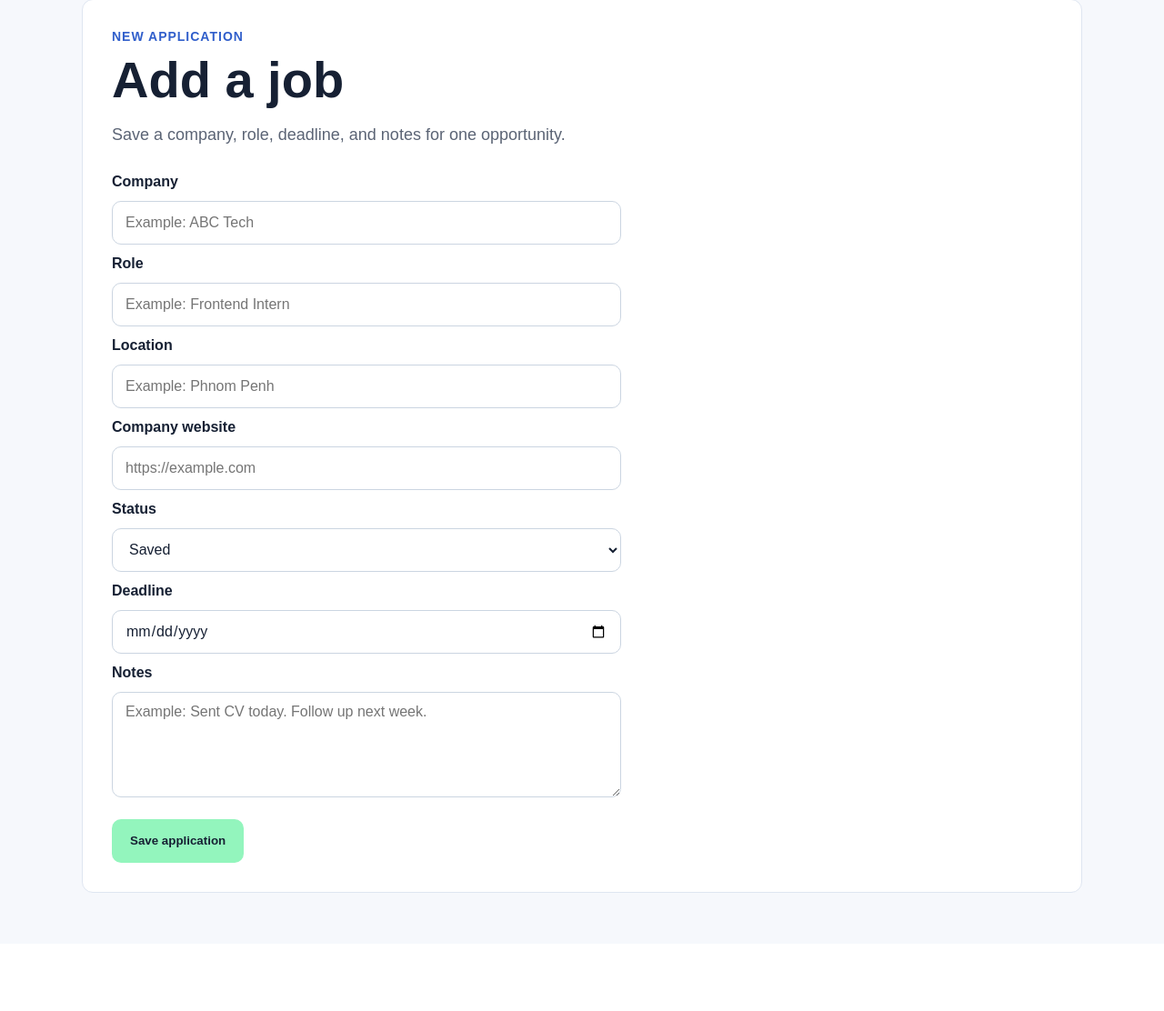
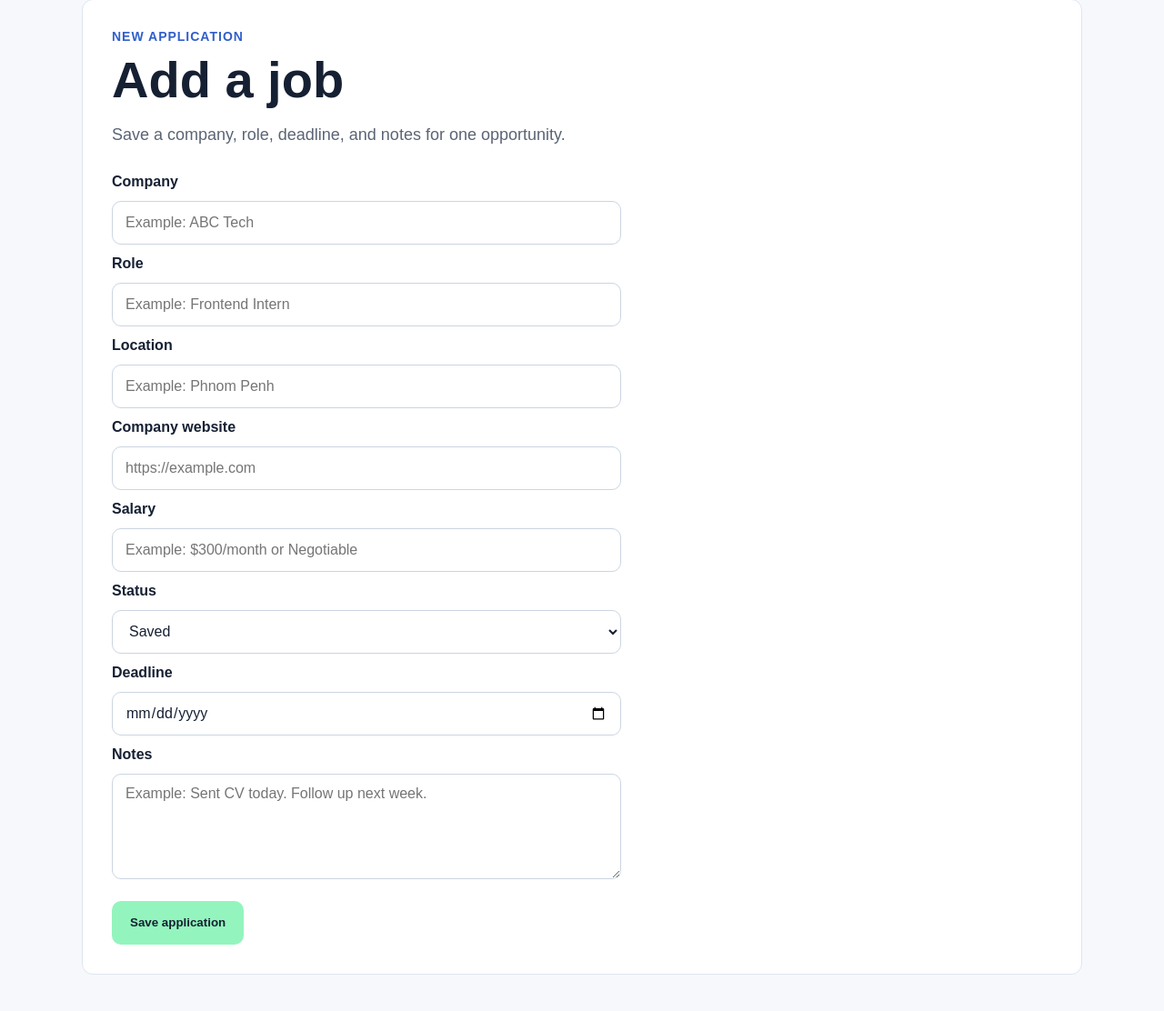
Before and after one commit to motkimlang76-tech/internship-tracker, a Flask app: page /jobs/new in a window 1280 px wide. Shown: the part 93-1205 px from the top of the page at 91% size. Before the commit the page ends 1075 px from the top, so only its background shows below. Run offline with Flask 3, Linux system fonts and the light colour scheme.

Commit message:
Add salary field to internship jobs

```diff
--- a/app.py
+++ b/app.py
@@ -26,6 +26,7 @@ def init_db():
             role TEXT NOT NULL,
             location TEXT,
             website TEXT,
+            salary TEXT,
             status TEXT NOT NULL,
             deadline TEXT,
             notes TEXT,
@@ -46,6 +47,9 @@ def init_db():
     if "website" not in column_names:
         connection.execute("ALTER TABLE jobs ADD COLUMN website TEXT")
 
+    if "salary" not in column_names:
+        connection.execute("ALTER TABLE jobs ADD COLUMN salary TEXT")
+
     connection.commit()
     connection.close()
 
@@ -59,6 +63,7 @@ def empty_job_form():
         "role": "",
         "location": "",
         "website": "",
+        "salary": "",
         "status": "Saved",
         "deadline": "",
         "notes": "",
@@ -79,6 +84,7 @@ def get_job_form_data():
         "role": request.form.get("role", "").strip(),
         "location": request.form.get("location", "").strip(),
         "website": website,
+        "salary": request.form.get("salary", "").strip(),
         "status": status,
         "deadline": request.form.get("deadline", "").strip(),
         "notes": request.form.get("notes", "").strip(),
@@ -192,14 +198,17 @@ def new_job():
         connection = get_db_connection()
         connection.execute(
             """
-            INSERT INTO jobs (company, role, location, website, status, deadline, notes)
-            VALUES (?, ?, ?, ?, ?, ?, ?)
+            INSERT INTO jobs (
+                company, role, location, website, salary, status, deadline, notes
+            )
+            VALUES (?, ?, ?, ?, ?, ?, ?, ?)
             """,
             (
                 form_data["company"],
                 form_data["role"],
                 form_data["location"],
                 form_data["website"],
+                form_data["salary"],
                 form_data["status"],
                 form_data["deadline"],
                 form_data["notes"],
@@ -245,7 +254,14 @@ def edit_job(job_id):
         connection.execute(
             """
             UPDATE jobs
-            SET company = ?, role = ?, location = ?, website = ?, status = ?, deadline = ?, notes = ?
+            SET company = ?,
+                role = ?,
+                location = ?,
+                website = ?,
+                salary = ?,
+                status = ?,
+                deadline = ?,
+                notes = ?
             WHERE id = ?
             """,
             (
@@ -253,6 +269,7 @@ def edit_job(job_id):
                 form_data["role"],
                 form_data["location"],
                 form_data["website"],
+                form_data["salary"],
                 form_data["status"],
                 form_data["deadline"],
                 form_data["notes"],
--- a/templates/dashboard.html
+++ b/templates/dashboard.html
@@ -53,6 +53,9 @@
                 <div>
                   <h3>{{ job.company }}</h3>
                   <p>{{ job.role }}</p>
+                  {% if job.salary %}
+                    <p>Salary: {{ job.salary }}</p>
+                  {% endif %}
                   {% if job.website %}
                     <a class="job-link" href="{{ job.website }}" target="_blank" rel="noreferrer">Company website</a>
                   {% endif %}
--- a/templates/jobs.html
+++ b/templates/jobs.html
@@ -60,6 +60,9 @@
                 <h2>{{ job.company }}</h2>
                 <p>{{ job.role }}</p>
                 <p>{{ job.location or "No location yet" }}</p>
+                {% if job.salary %}
+                  <p>Salary: {{ job.salary }}</p>
+                {% endif %}
                 {% if job.website %}
                   <a class="job-link" href="{{ job.website }}" target="_blank" rel="noreferrer">Company website</a>
                 {% endif %}
--- a/templates/new_job.html
+++ b/templates/new_job.html
@@ -61,6 +61,15 @@
             placeholder="https://example.com"
           >
 
+          <label for="salary">Salary</label>
+          <input
+            id="salary"
+            name="salary"
+            type="text"
+            value="{{ form_data.salary }}"
+            placeholder="Example: $300/month or Negotiable"
+          >
+
           <label for="status">Status</label>
           <select id="status" name="status">
             {% for status in statuses %}
```
Also changed, not shown: templates/edit_job.html (+8 -0 lines).
